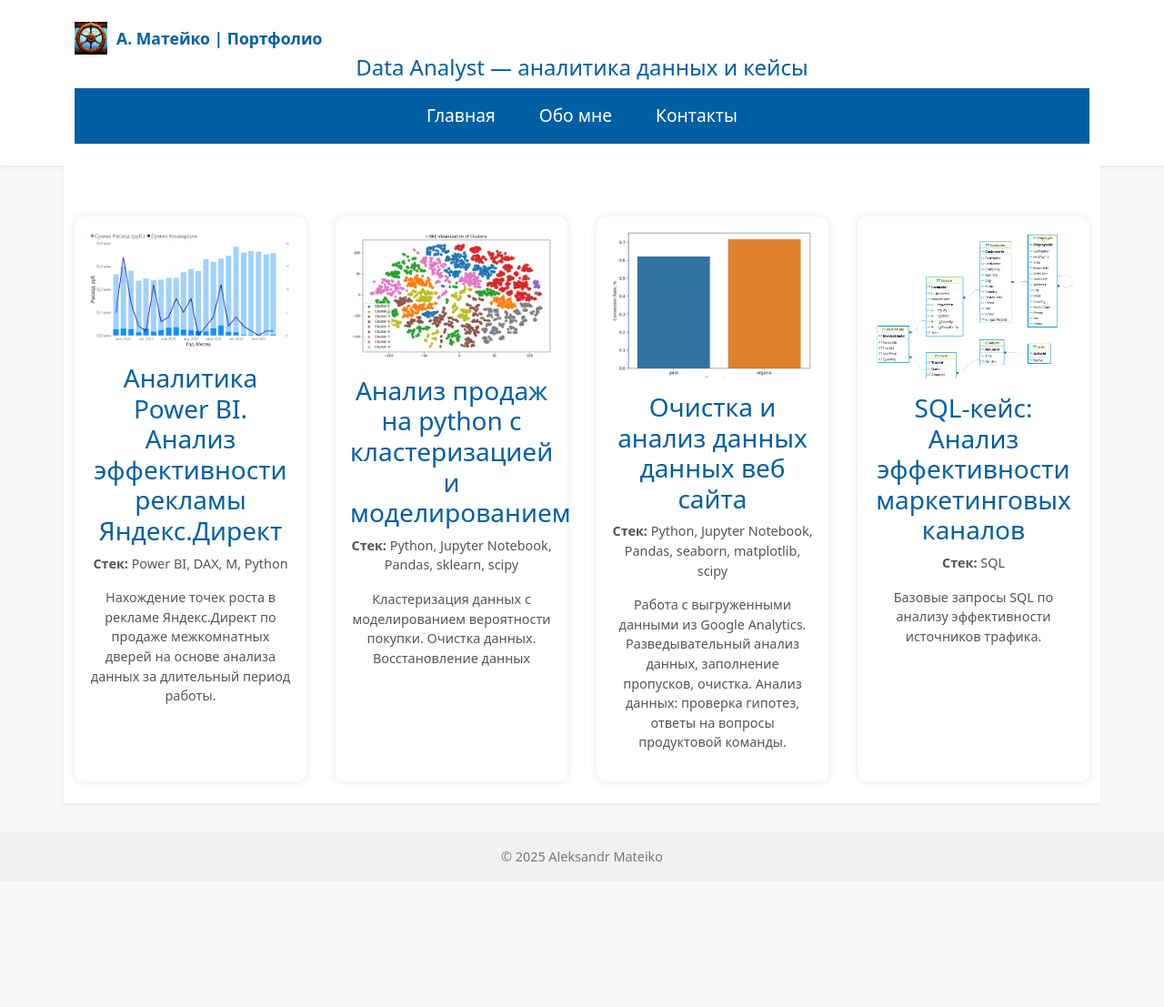
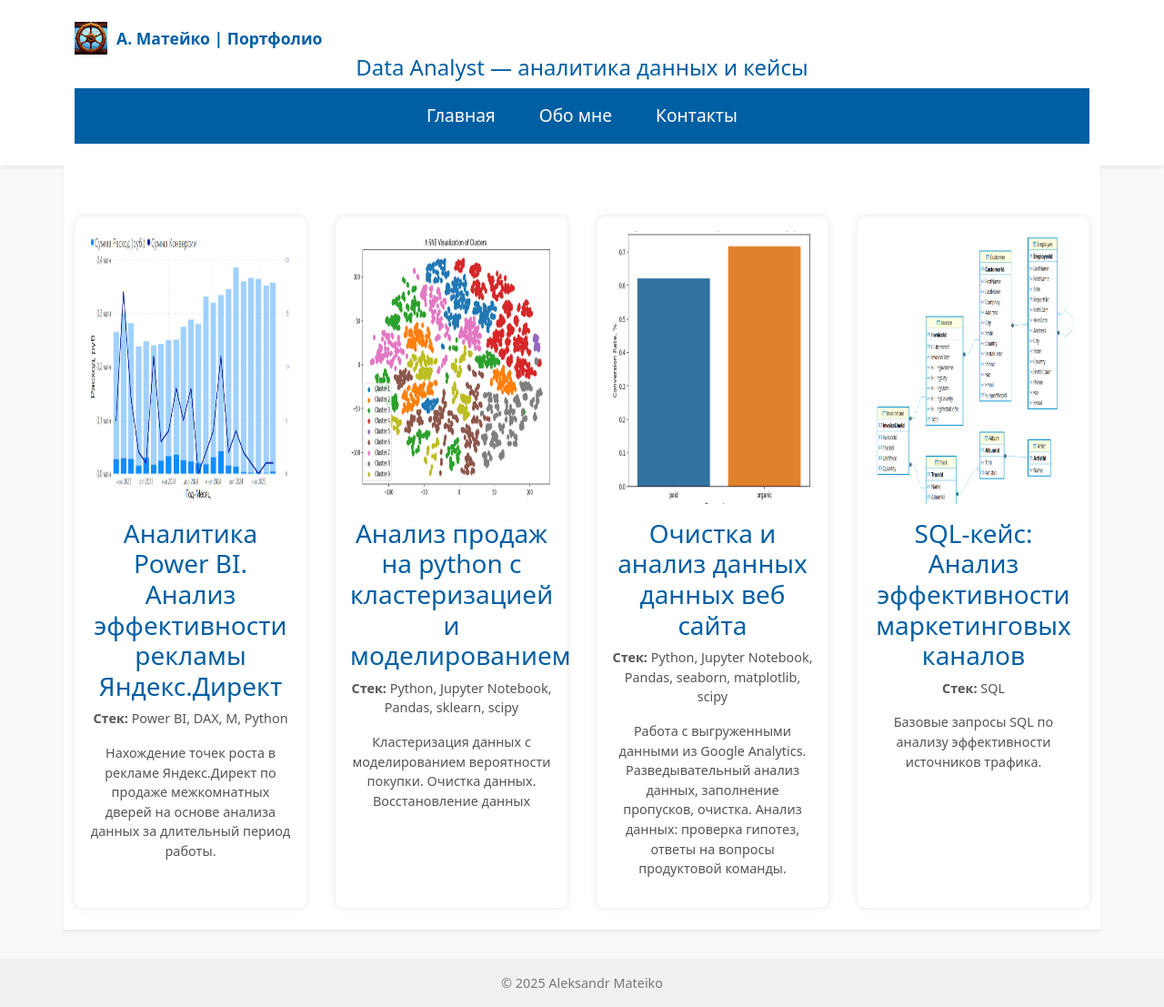
Before and after one commit to matejkoas/matejkoas.github.io, a Jekyll site: the page built from index.md, in a window 1280 px wide. Shown: the whole page at 91% size. Built offline with Jekyll 4.4.1, drawn with Linux system fonts in a browser that asks for light colours; before the commit the page ends 969 px from its top, so only the background shows below that.

Commit message:
height 300px

```diff
--- a/assets/css/style.css
+++ b/assets/css/style.css
@@ -49,6 +49,7 @@ nav a.nav-link:hover {
   max-width: 100%;
   height: auto;
   border-radius: 8px;
+  height: 300px; /* Высота изображения */
 }
 
 .case-card h3 {
--- a/index.md
+++ b/index.md
@@ -27,6 +27,7 @@ title: Аналитика данных - сайт портфолио
       <img src="assets/images/sber_title.png" alt="Python Проект">
       <h3>Очистка и анализ данных данных веб сайта</h3>
     </a>
+
     <p><strong>Стек:</strong> Python, Jupyter Notebook, Pandas, seaborn, matplotlib, scipy</p>
     <p>Работа с выгруженными данными из Google Analytics. Разведывательный анализ данных, заполнение пропусков, очистка. Анализ данных: проверка гипотез, ответы на вопросы продуктовой команды.</p>
   </div>
```
